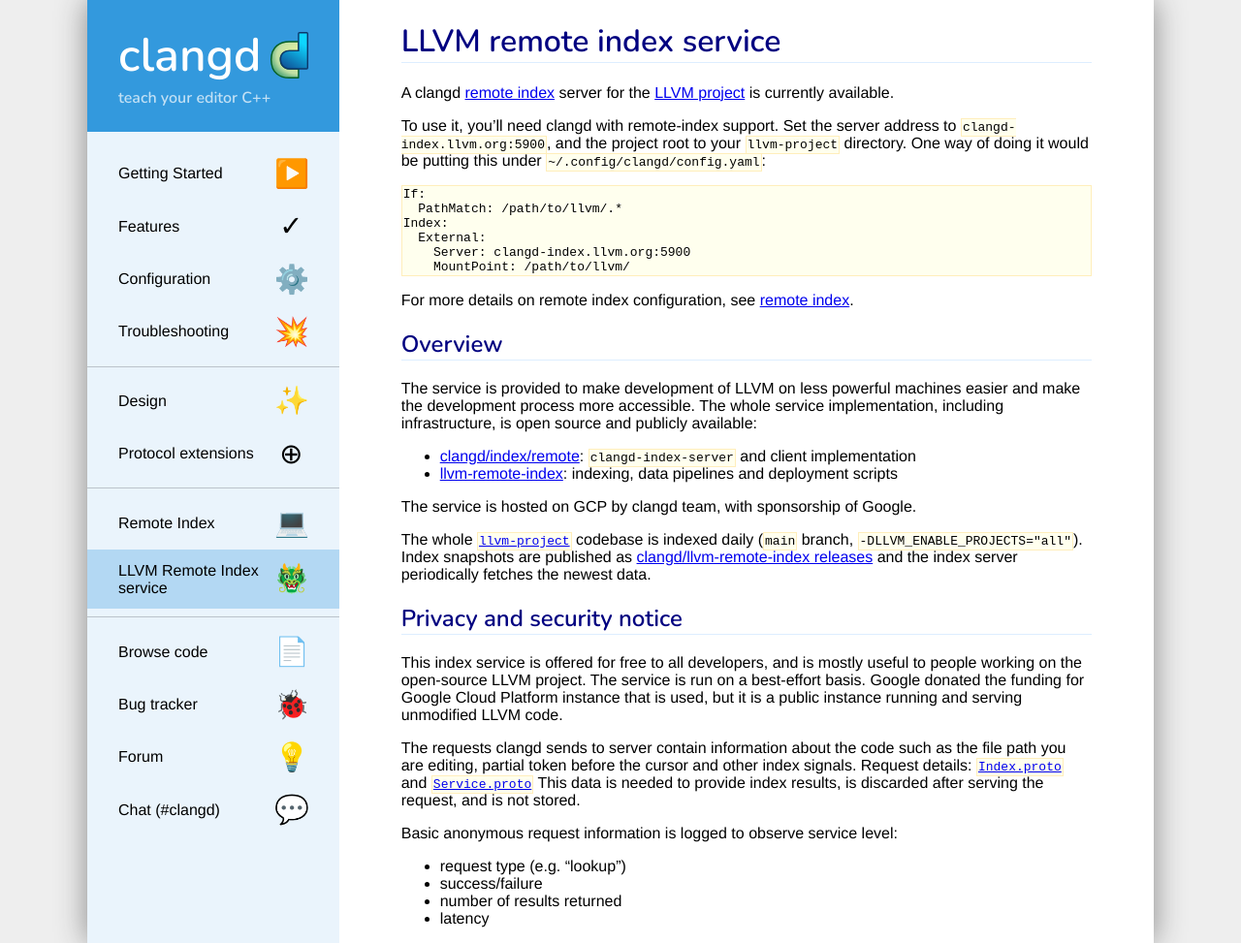
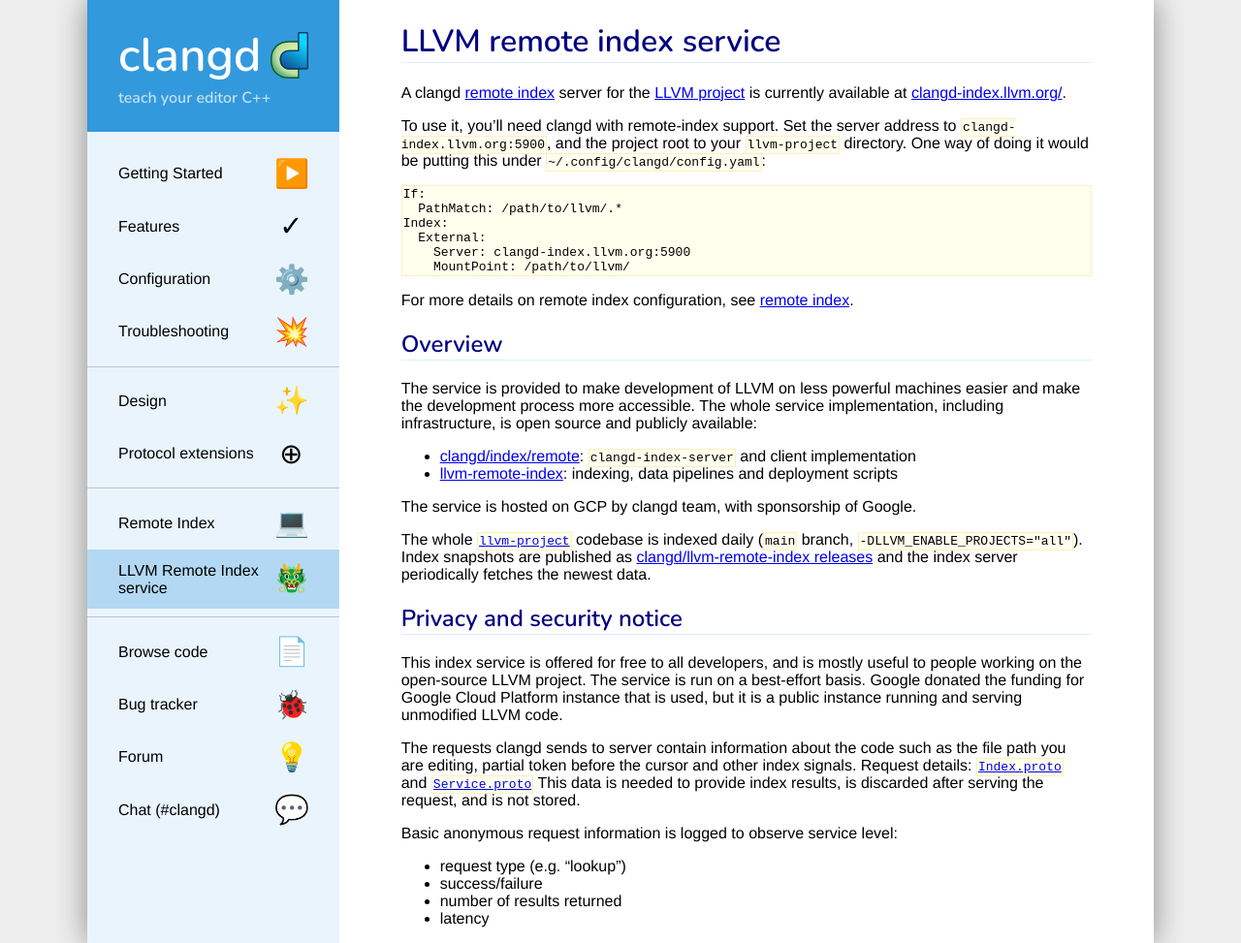
Before and after one commit to llvm/clangd-www, a Jekyll site: the page built from llvm-remote-index.md, in a window 1280 px wide. Shown: the whole page at 97% size. Built offline with Jekyll 4.4.1, drawn with Linux system fonts in a browser that asks for light colours; our own code applies the rules of GitHub Pages for plain Markdown files.

Commit message:
Mention the server in llvm remote index docs

```diff
--- a/llvm-remote-index.md
+++ b/llvm-remote-index.md
@@ -1,7 +1,8 @@
 # LLVM remote index service
 
 A clangd [remote index](/remote-index.html) server for the [LLVM
-project](https://github.com/llvm/llvm-project) is currently available.
+project](https://github.com/llvm/llvm-project) is currently available at
+[clangd-index.llvm.org/](http://clangd-index.llvm.org/).
 
 To use it, you'll need clangd with remote-index support. Set the server address
 to `clangd-index.llvm.org:5900`, and the project root to your `llvm-project`
```
